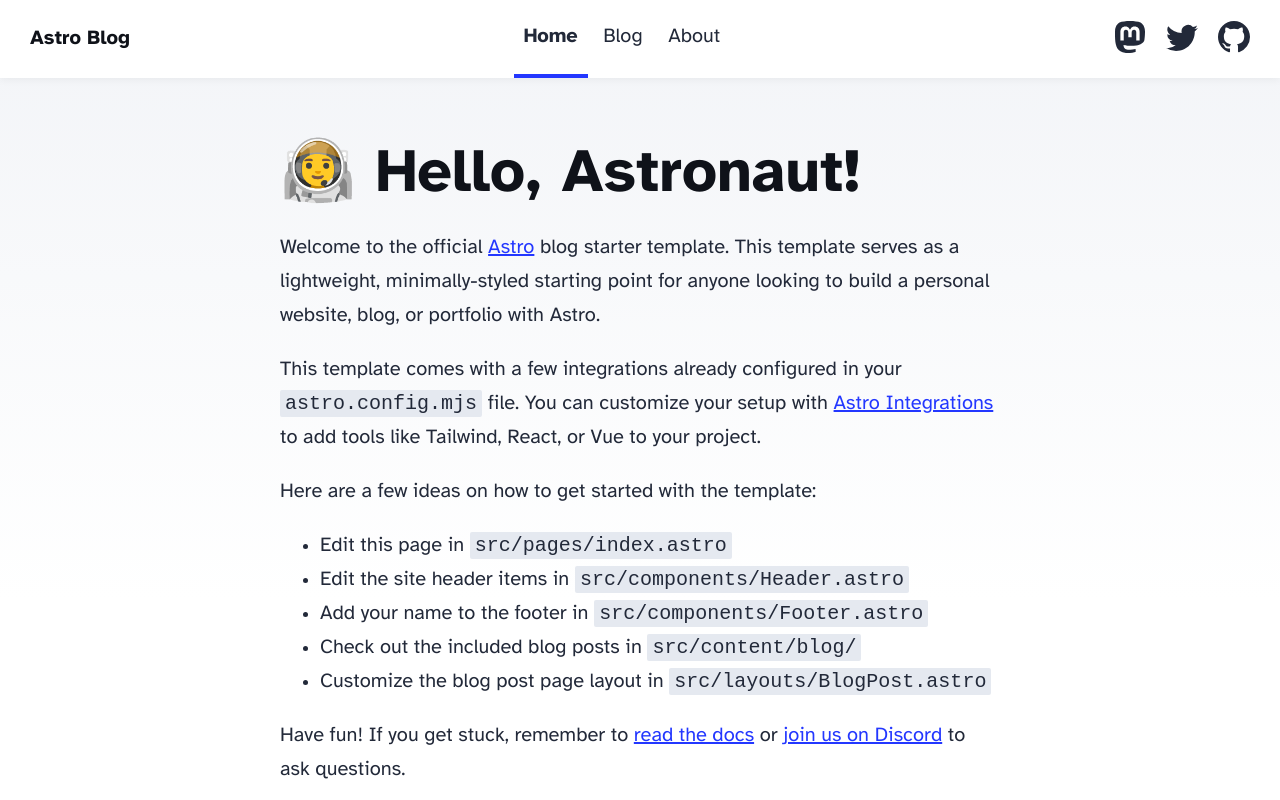
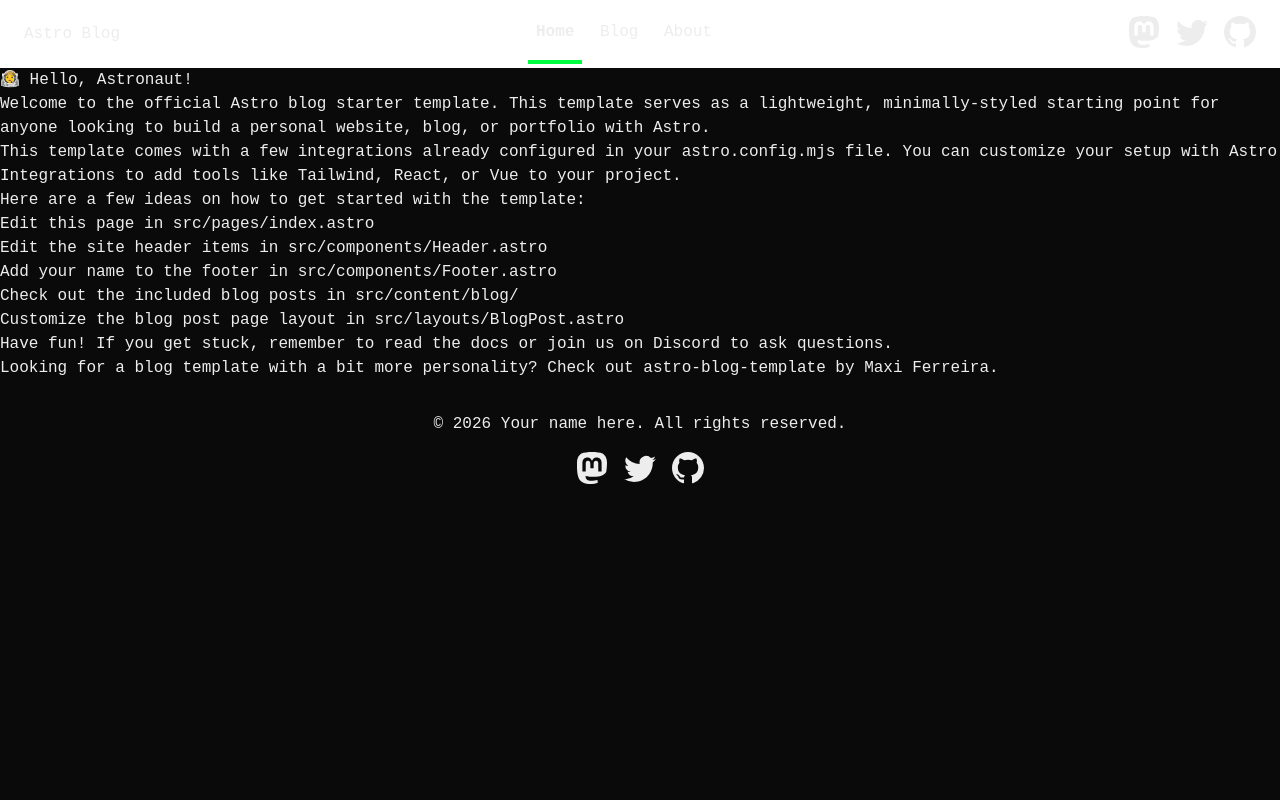
Before and after one commit to oding-ai/oding-blog, an Astro site: page / in a window 1280 px wide. Shown: the top 800 px of the page. Built offline with nearby package versions, Linux system fonts and the light colour scheme; Astro itself is replaced by a stand-in of ours.

Commit message:
style: 글로벌 스타일(Neon Green & IBM Plex Mono) 적용

```diff
--- a/src/styles/global.css
+++ b/src/styles/global.css
@@ -1,155 +1,50 @@
-/*
-  The CSS in this style tag is based off of Bear Blog's default CSS.
-  https://github.com/HermanMartinus/bearblog/blob/297026a877bc2ab2b3bdfbd6b9f7961c350917dd/templates/styles/blog/default.css
-  License MIT: https://github.com/HermanMartinus/bearblog/blob/master/LICENSE.md
- */
+@import "tailwindcss";
+
+@import '@fontsource/ibm-plex-mono/400.css';
+@import '@fontsource/ibm-plex-mono/500.css';
+@import '@fontsource/ibm-plex-mono/600.css';
+@import '@fontsource/ibm-plex-mono/700.css';
 
 :root {
-	--accent: #2337ff;
-	--accent-dark: #000d8a;
-	--black: 15, 18, 25;
-	--gray: 96, 115, 159;
-	--gray-light: 229, 233, 240;
-	--gray-dark: 34, 41, 57;
-	--gray-gradient: rgba(var(--gray-light), 50%), #fff;
-	--box-shadow:
-		0 2px 6px rgba(var(--gray), 25%), 0 8px 24px rgba(var(--gray), 33%), 0 16px 32px
-		rgba(var(--gray), 33%);
+  --background: #0a0a0a;
+  --foreground: #ededed;
+  --accent: #00ff41; /* Neon Green */
+  --muted: #262626;
 }
-@font-face {
-	font-family: "Atkinson";
-	src: url("/fonts/atkinson-regular.woff") format("woff");
-	font-weight: 400;
-	font-style: normal;
-	font-display: swap;
+
+@theme {
+  --font-mono: 'IBM Plex Mono', monospace;
+  --color-background: var(--background);
+  --color-foreground: var(--foreground);
+  --color-accent: var(--accent);
+  --color-muted: var(--muted);
 }
-@font-face {
-	font-family: "Atkinson";
-	src: url("/fonts/atkinson-bold.woff") format("woff");
-	font-weight: 700;
-	font-style: normal;
-	font-display: swap;
+
+html {
+  font-family: 'IBM Plex Mono', monospace;
+  background-color: var(--background);
+  color: var(--foreground);
+  -webkit-font-smoothing: antialiased;
 }
+
 body {
-	font-family: "Atkinson", sans-serif;
   margin: 0;
   padding: 0;
-	text-align: left;
-	background: linear-gradient(var(--gray-gradient)) no-repeat;
-	background-size: 100% 600px;
-	word-wrap: break-word;
-	overflow-wrap: break-word;
-	color: rgb(var(--gray-dark));
-	font-size: 20px;
-	line-height: 1.7;
-}
-main {
-	width: 720px;
-	max-width: calc(100% - 2em);
-	margin: auto;
-	padding: 3em 1em;
-}
-h1,
-h2,
-h3,
-h4,
-h5,
-h6 {
-	margin: 0 0 0.5rem 0;
-	color: rgb(var(--black));
-	line-height: 1.2;
-}
-h1 {
-	font-size: 3.052em;
-}
-h2 {
-	font-size: 2.441em;
-}
-h3 {
-	font-size: 1.953em;
-}
-h4 {
-	font-size: 1.563em;
-}
-h5 {
-	font-size: 1.25em;
-}
-strong,
-b {
-	font-weight: 700;
-}
-a {
-	color: var(--accent);
-}
-a:hover {
-	color: var(--accent);
-}
-p {
-	margin-bottom: 1em;
-}
-.prose p {
-	margin-bottom: 2em;
-}
-textarea {
   width: 100%;
-	font-size: 16px;
-}
-input {
-	font-size: 16px;
-}
-table {
-	width: 100%;
-}
-img {
-	max-width: 100%;
-	height: auto;
-	border-radius: 8px;
-}
-code {
-	padding: 2px 5px;
-	background-color: rgb(var(--gray-light));
-	border-radius: 2px;
-}
-pre {
-	padding: 1.5em;
-	border-radius: 8px;
-}
-pre > code {
-	all: unset;
-}
-blockquote {
-	border-left: 4px solid var(--accent);
-	padding: 0 0 0 20px;
-	margin: 0;
-	font-size: 1.333em;
-}
-hr {
-	border: none;
-	border-top: 1px solid rgb(var(--gray-light));
-}
-@media (max-width: 720px) {
-	body {
-		font-size: 18px;
-	}
-	main {
-		padding: 1em;
-	}
+  height: 100%;
 }
 
-.sr-only {
-	border: 0;
-	padding: 0;
-	margin: 0;
-	position: absolute !important;
-	height: 1px;
-	width: 1px;
-	overflow: hidden;
-	/* IE6, IE7 - a 0 height clip, off to the bottom right of the visible 1px box */
-	clip: rect(1px 1px 1px 1px);
-	/* maybe deprecated but we need to support legacy browsers */
-	clip: rect(1px, 1px, 1px, 1px);
-	/* modern browsers, clip-path works inwards from each corner */
-	clip-path: inset(50%);
-	/* added line to stop words getting smushed together (as they go onto separate lines and some screen readers do not understand line feeds as a space */
-	white-space: nowrap;
+/* Custom Scrollbar */
+::-webkit-scrollbar {
+  width: 8px;
 }
+::-webkit-scrollbar-track {
+  background: var(--background);
+}
+::-webkit-scrollbar-thumb {
+  background: var(--muted);
+  border: 1px solid var(--background);
+}
+::-webkit-scrollbar-thumb:hover {
+  background: var(--accent);
+}
```
Lines whose indentation alone changed are shown as unchanged.
